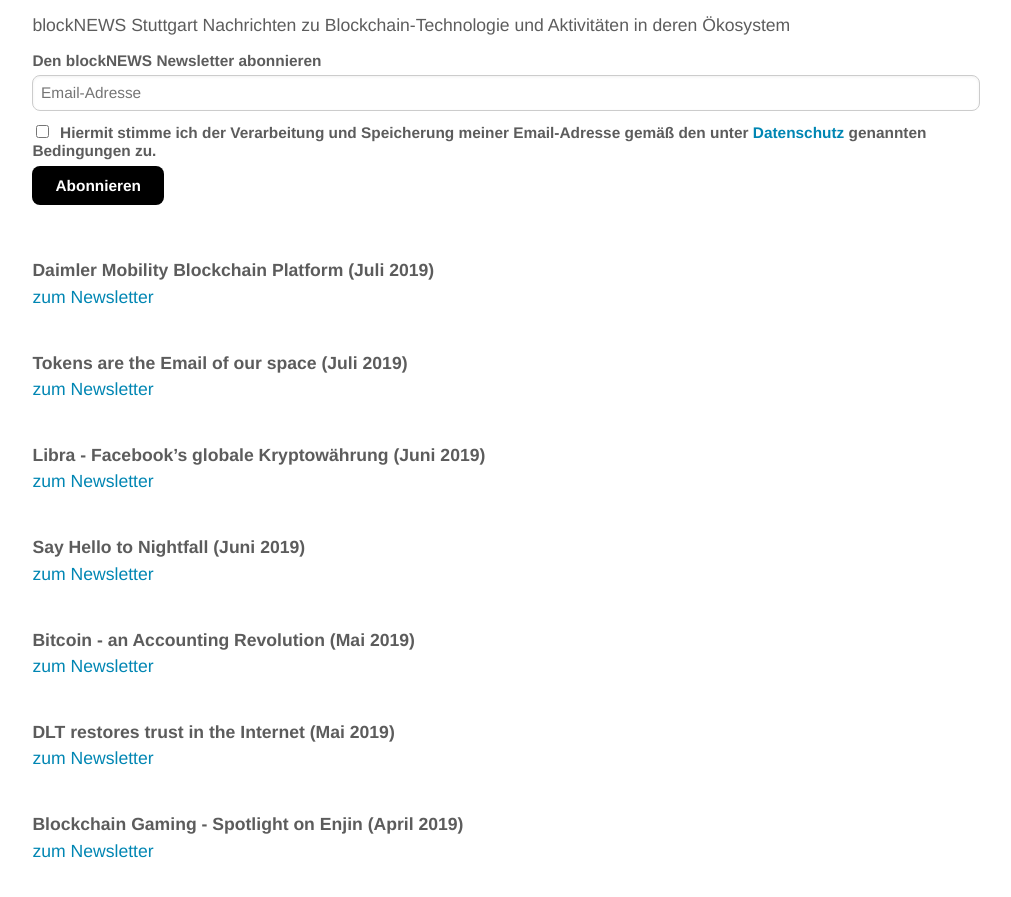
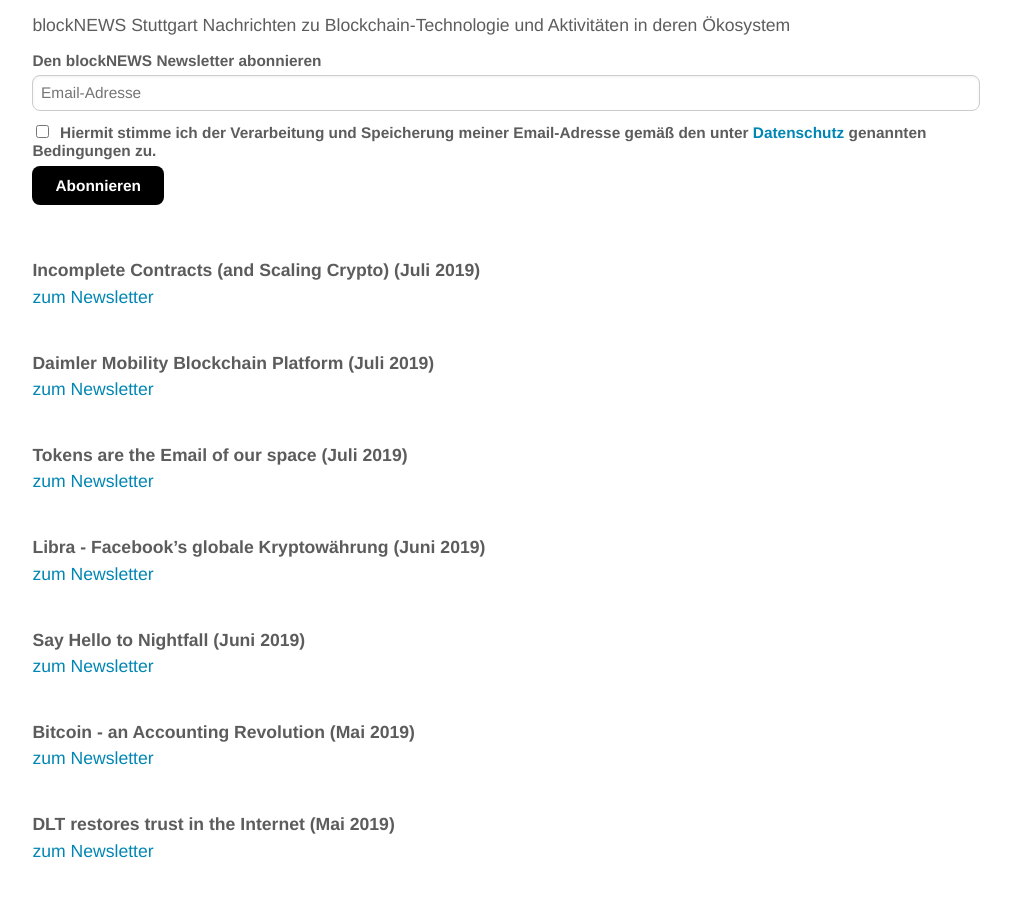
Before and after one commit to blocklab/site, a Jekyll site: the page built from newsletter.md, in a window 1280 px wide and 900 px high, scrolled down 529 px. Shown: the top 897 px of the window, without its empty margins (134-1145 px from the left). Built offline with Jekyll 4.4.1, drawn with Linux system fonts in a browser that asks for light colours; comment, search, counter and statistics services are not loaded.

Commit message:
Update newsletter.md

```diff
--- a/newsletter.md
+++ b/newsletter.md
@@ -33,6 +33,11 @@ Nachrichten zu Blockchain-Technologie und Aktivitäten in deren Ökosystem
 <!--End mc_embed_signup-->
 
 <br>
+<br>
+**Incomplete Contracts (and Scaling Crypto) (Juli 2019)**
+<br>
+[zum Newsletter](https://mailchi.mp/3b118e50cc62/incomplete-contracts-and-scaling-crypto)
+
 <br>
 **Daimler Mobility Blockchain Platform (Juli 2019)**
 <br>
```
